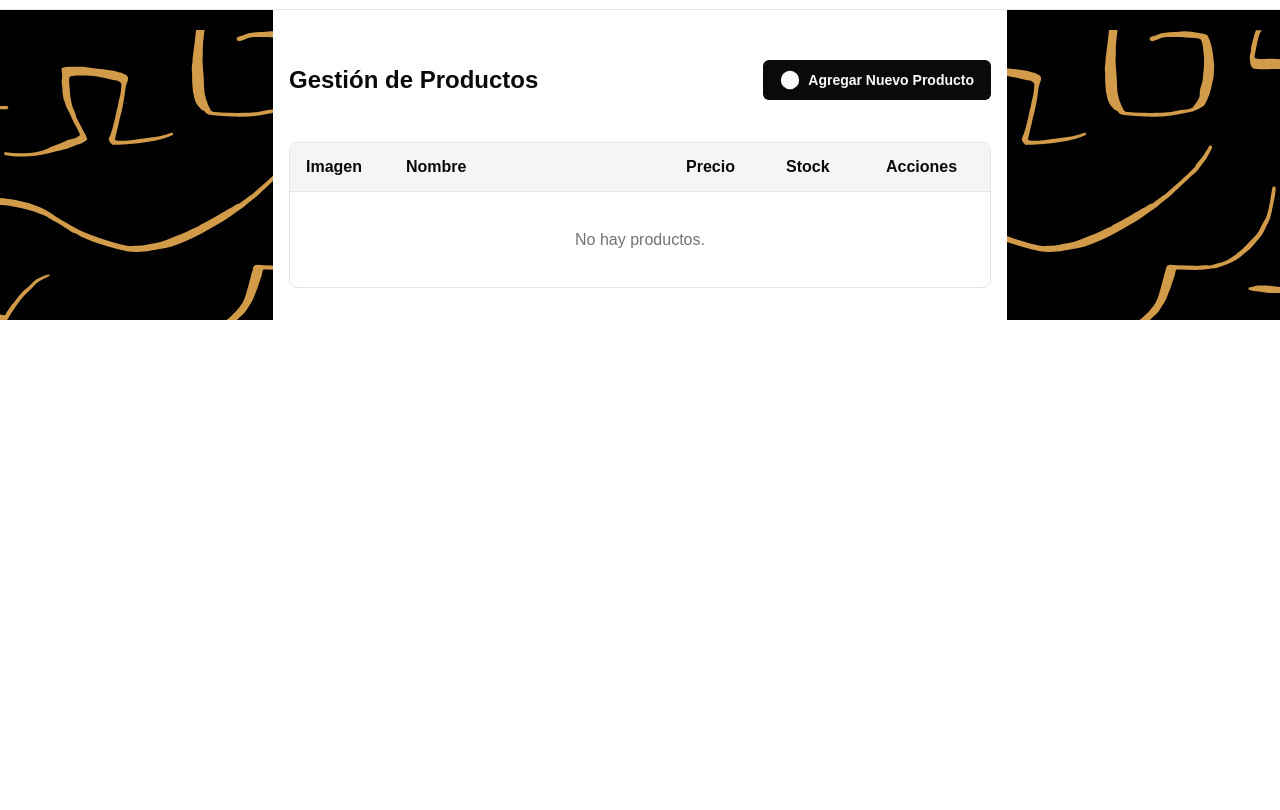
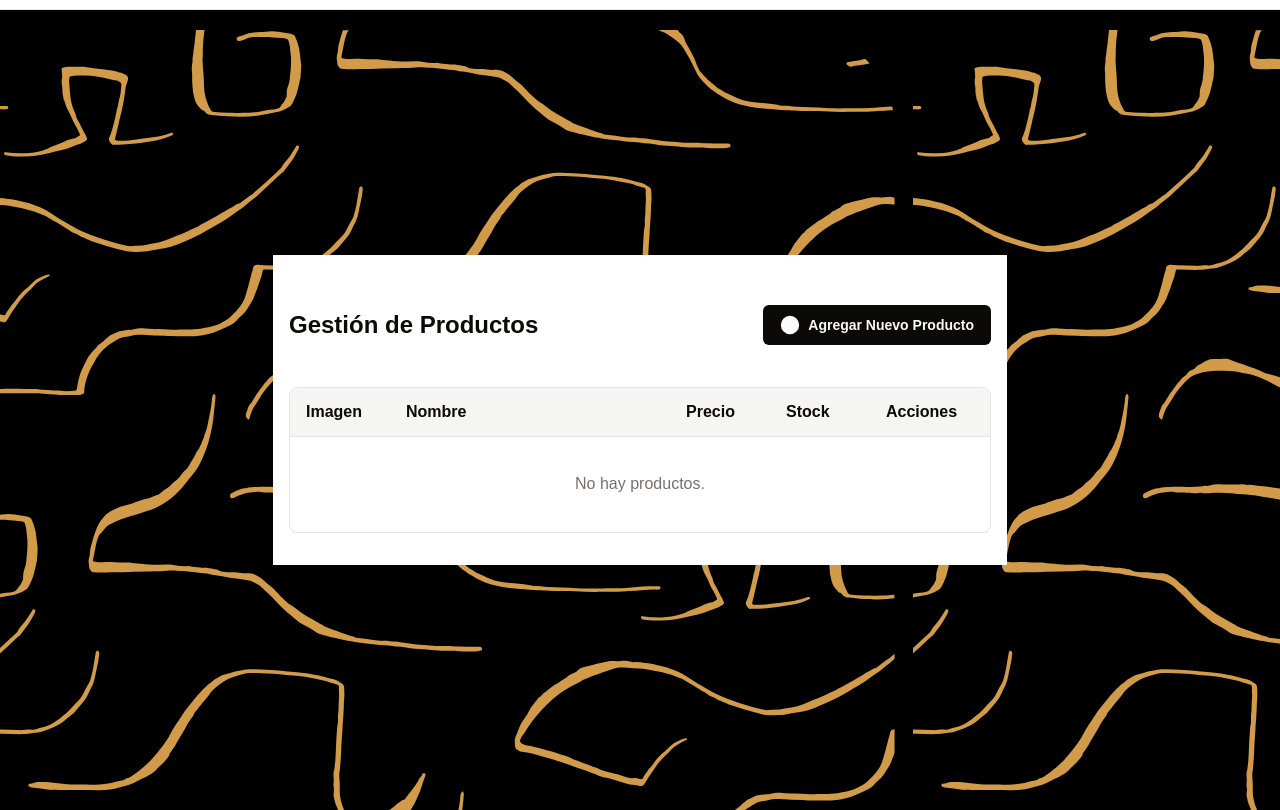
Before and after one commit to lucianomirandaGherzoni/berlini-app, a website: page crud.html in a window 1280 px wide. Shown: the part 55-865 px from the top of the page. Before the commit the page ends 800 px from the top, so only its background shows below. Drawn offline with Linux system fonts and the light colour scheme; no server answers; sample sign-in values are in the browser's storage.

Commit message:
cambios en algunos mods

```diff
--- a/style.css
+++ b/style.css
@@ -774,7 +774,7 @@ textarea {
 
 .fondo-crud{
   background-image: url('./img/banner-portada.png');
-  min-height: 100vhd;
+  min-height: 100vh;
   display: flex;
   justify-content: center;
   align-items: center;
```
